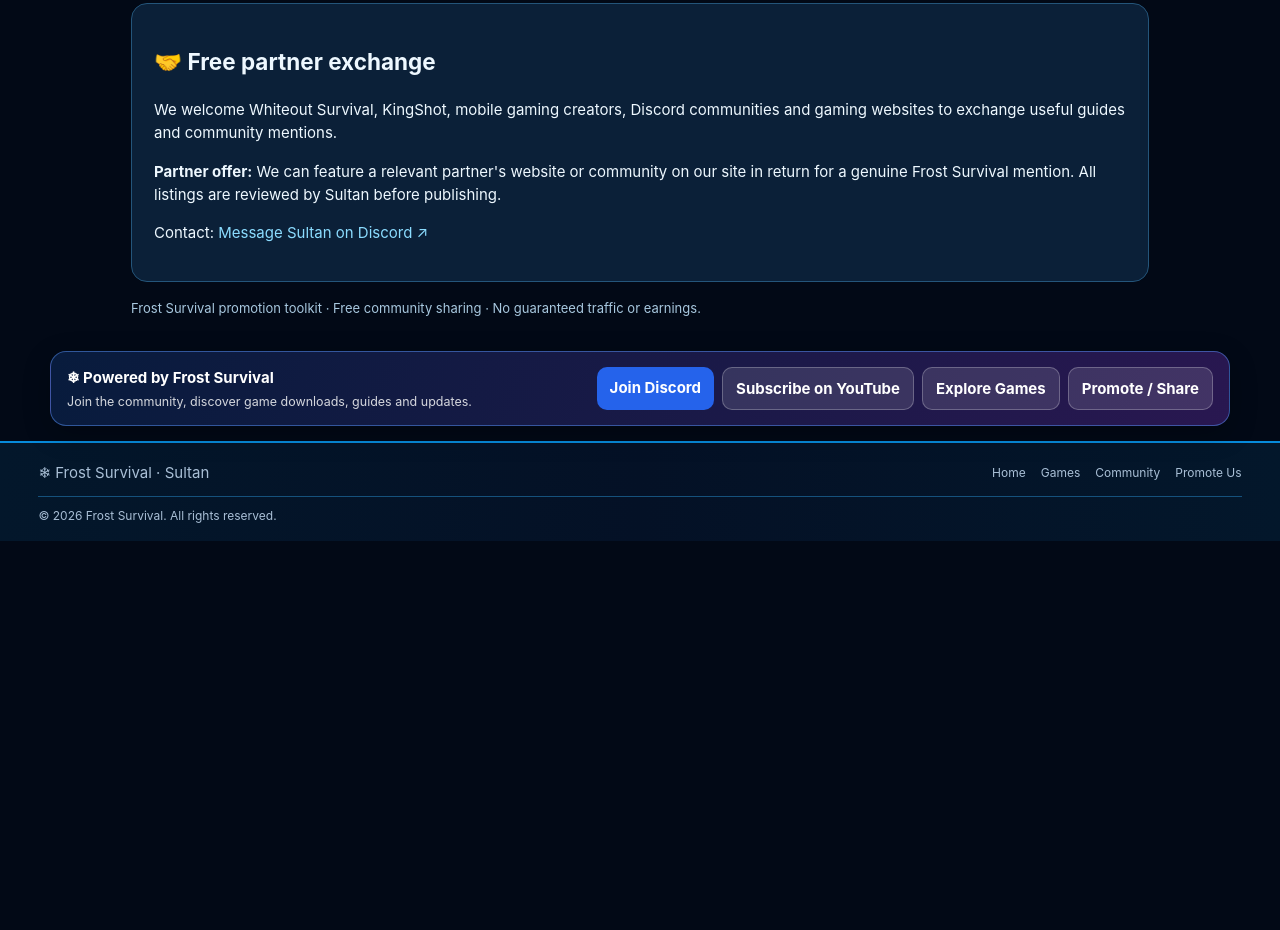
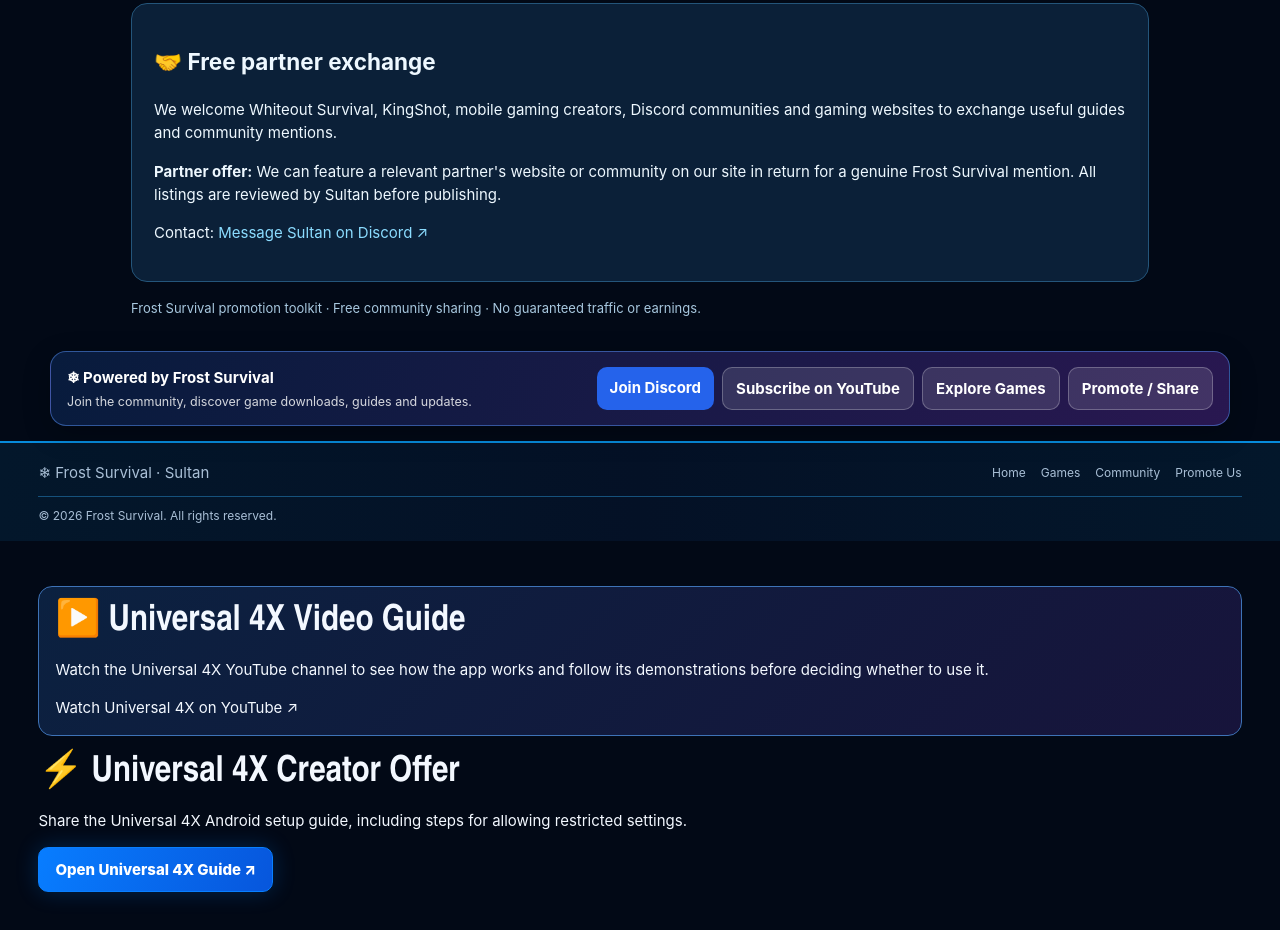
Before and after one commit to sultan641/frost-survival, a plain HTML site: page promotion.html in a window 1280 px wide. Shown: the part 2281-3211 px from the top of the page. Before the commit the page ends 2822 px from the top, so only its background shows below. Drawn offline with nearby package versions, Linux system fonts and the light colour scheme.

Commit message:
Fix promotion page script and Universal 4X section

```diff
--- a/promotion.html
+++ b/promotion.html
@@ -49,4 +49,4 @@
 document.getElementById("copyAll").onclick=async()=>{await copyText(message);alert("Promotion message copied.");};
 document.getElementById("shareAll").onclick=()=>{if(navigator.share)navigator.share({title:"Frost Survival Gaming Hub",text:message,url:"https://sultan641.github.io/frost-survival/?utm_source=promotion_hub&utm_medium=share&utm_campaign=main_site"}).catch(()=>{});else{copyText(message);alert("Promotion message copied.");}};
 document.getElementById("nativeShare").onclick=()=>document.getElementById("shareAll").click();
-<section class="section wrap" id="universal4x-partner"><div class="u4-video-guide" style="margin:18px 0;padding:16px;border:1px solid #3e73b7;border-radius:14px;background:linear-gradient(135deg,#0b2140,#17143b)"><h2>▶️ Universal 4X Video Guide</h2><p>Watch the Universal 4X YouTube channel to see how the app works and follow its demonstrations before deciding whether to use it.</p><a class="u4-btn" href="https://youtube.com/@universal4x_app?si=qOwCfJIxvigvxM97" target="_blank" rel="noopener noreferrer">Watch Universal 4X on YouTube ↗</a></div><h2>⚡ Universal 4X Creator Offer</h2><p>Share the Universal 4X Android setup guide, including steps for allowing restricted settings.</p><a class="btn" href="universal4x.html">Open Universal 4X Guide ↗</a></section></script><script src="network-promo.js?v=1"></script><script src="https://cdn.jsdelivr.net/npm/@supabase/supabase-js@2"></script><script src="analytics.js?v=6"></script></body></html>
+</script><section class="section wrap" id="universal4x-partner"><div class="u4-video-guide" style="margin:18px 0;padding:16px;border:1px solid #3e73b7;border-radius:14px;background:linear-gradient(135deg,#0b2140,#17143b)"><h2>▶️ Universal 4X Video Guide</h2><p>Watch the Universal 4X YouTube channel to see how the app works and follow its demonstrations before deciding whether to use it.</p><a class="u4-btn" href="https://youtube.com/@universal4x_app?si=qOwCfJIxvigvxM97" target="_blank" rel="noopener noreferrer">Watch Universal 4X on YouTube ↗</a></div><h2>⚡ Universal 4X Creator Offer</h2><p>Share the Universal 4X Android setup guide, including steps for allowing restricted settings.</p><a class="btn" href="universal4x.html">Open Universal 4X Guide ↗</a></section><script src="network-promo.js?v=1"></script><script src="https://cdn.jsdelivr.net/npm/@supabase/supabase-js@2"></script><script src="analytics.js?v=6"></script></body></html>
```
